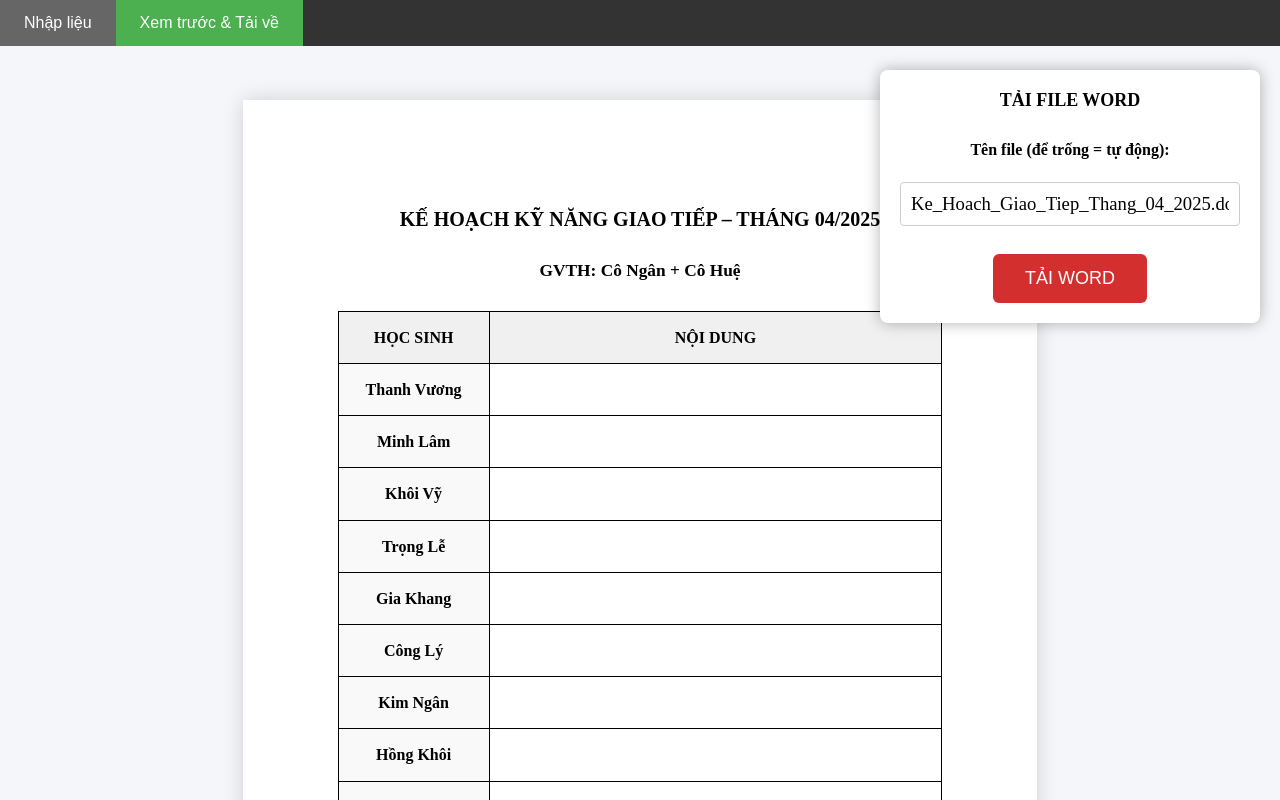
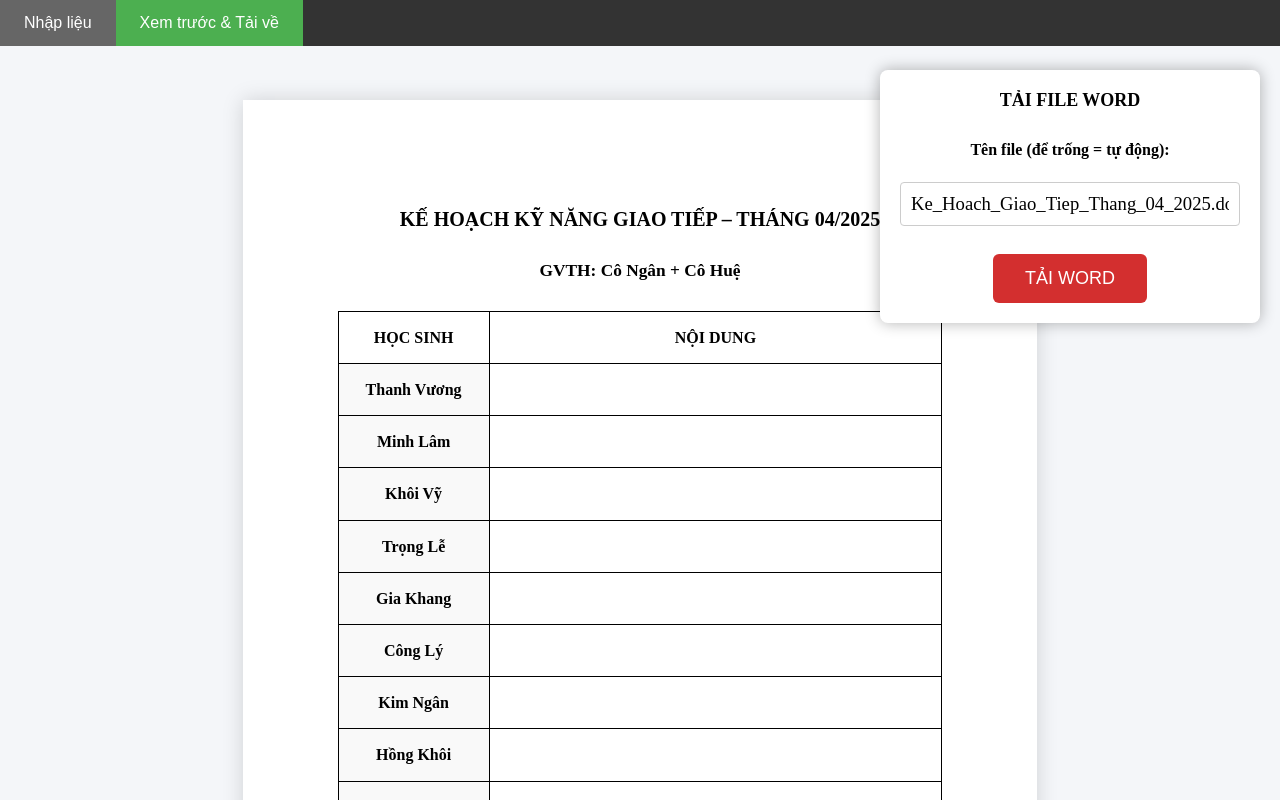
Before and after one commit to hiep443725/kehoach_tonghop, a plain HTML site: page index.html in a window 1280 px wide. Both pictures are taken after a click on the button "Xem trước & Tải về". Shown: the top 800 px of the page. Drawn offline with Linux system fonts and the light colour scheme.

```diff
--- a/index.html
+++ b/index.html
@@ -25,7 +25,7 @@
         .preview-container h1 {font-size:15pt;font-weight:bold;text-align:center;margin-bottom:30px;}
         .preview-container table {width:100%;border-collapse:collapse;margin:30px 0;border:1px solid black;}
         .preview-container th,.preview-container td {border:1px solid black;padding:12px;font-size:12pt;line-height:1.7;vertical-align:top;}
-        .preview-container th {background:#f0f0f0;font-weight:bold;text-align:center;}
+        .preview-container th {font-weight:bold;text-align:center;}
         .preview-container td:first-child {font-weight:bold;text-align:center;background:#f9f9f9;}
 
         .export-box {position:fixed;top:70px;right:20px;background:white;padding:20px;border-radius:8px;box-shadow:0 0 15px rgba(0,0,0,0.3);z-index:999;text-align:center;}
@@ -210,4 +210,5 @@ function exportToWord(){
 }
 </script>
 </body>
+
 </html>
```
